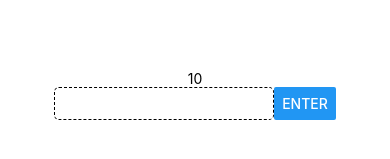
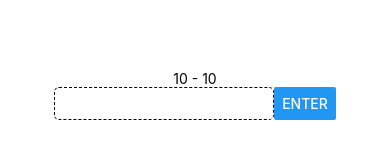
Before and after one commit to EitanADA/U17App, a React Native app: screen / in a window 390 px wide. Shown: the part 327-486 px from the top of the page. Built offline with nearby package versions, Linux system fonts and the light colour scheme.

Commit message:
Add checks for impossible subtractions

```diff
--- a/App.js
+++ b/App.js
@@ -1,23 +1,47 @@
 import { StatusBar } from 'expo-status-bar';
-import React, { useState } from 'react';
+import React, { useState, Component } from 'react';
 import { StyleSheet, Text, TextInput, View, Button, SafeAreaView, Alert, Keyboard } from 'react-native';
 
 export default function App() {
   const [randomValue, setRandomValue] = useState(Math.floor(Math.random() * 12) + 1);
+  const [randomValue2, setRandomValue2] = useState(Math.floor(Math.random() * 12) + 1);
+  const [randomSymbol, setRandomSymbol] = useState(Math.floor(Math.random() * 3));
+  const symbolTypes = ["+","-","*","/"]
+
+  function newNumbers() {
+    setRandomValue(Math.floor(Math.random() * 12) + 1);
+    setRandomValue2(Math.floor(Math.random() * 12) + 1);
+    setRandomSymbol(Math.floor(Math.random() * 4));
+
+  }
+
+  if (randomSymbol == 1 || randomSymbol == 3) {
+    if (randomValue2 > randomValue) {
+      newNumbers()
+    }
+    else if (randomSymbol == 3 && randomValue2 % randomValue != 0) {
+      newNumbers()
+    }
+  }
+
   return (
     <View style={styles.container}>
-      <Text>{randomValue}</Text>
+      <Text>{randomValue} {symbolTypes[randomSymbol]} {randomValue2}</Text>
 
       <View style={styles.inputContainer}>
         <TextInput style={styles.inputBox}></TextInput>
         <Button
         title="Enter"
-        onPress={() => setRandomValue(Math.floor(Math.random() * 12) + 1)}
+        onPress={newNumbers}
         />
       </View>
       <StatusBar style="auto" />
     </View>
   );
+
+
+
+
 }
 
 const styles = StyleSheet.create({
```
Also changed, not shown: 1 other file (tests, documents, lock files or other folders).
